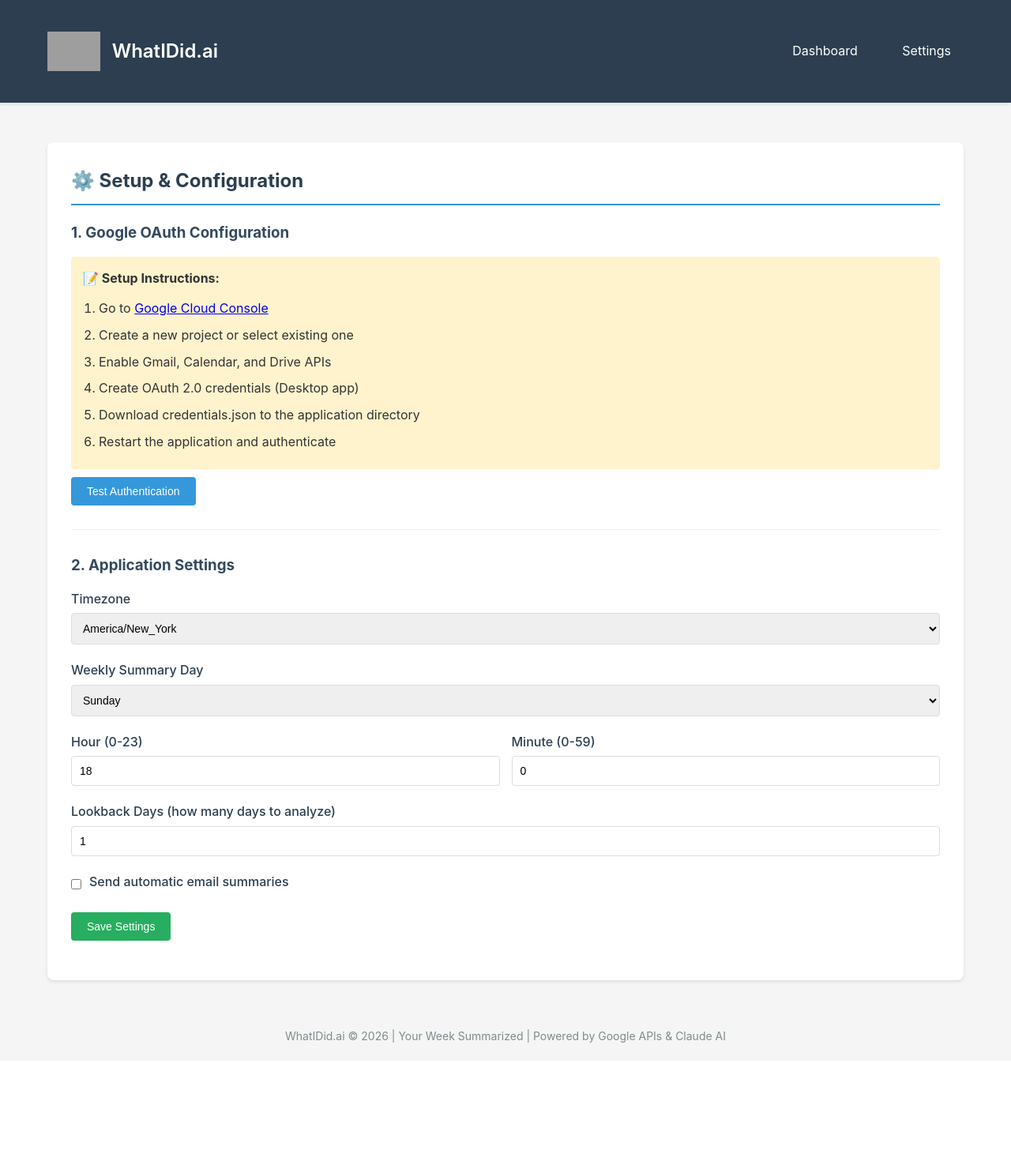
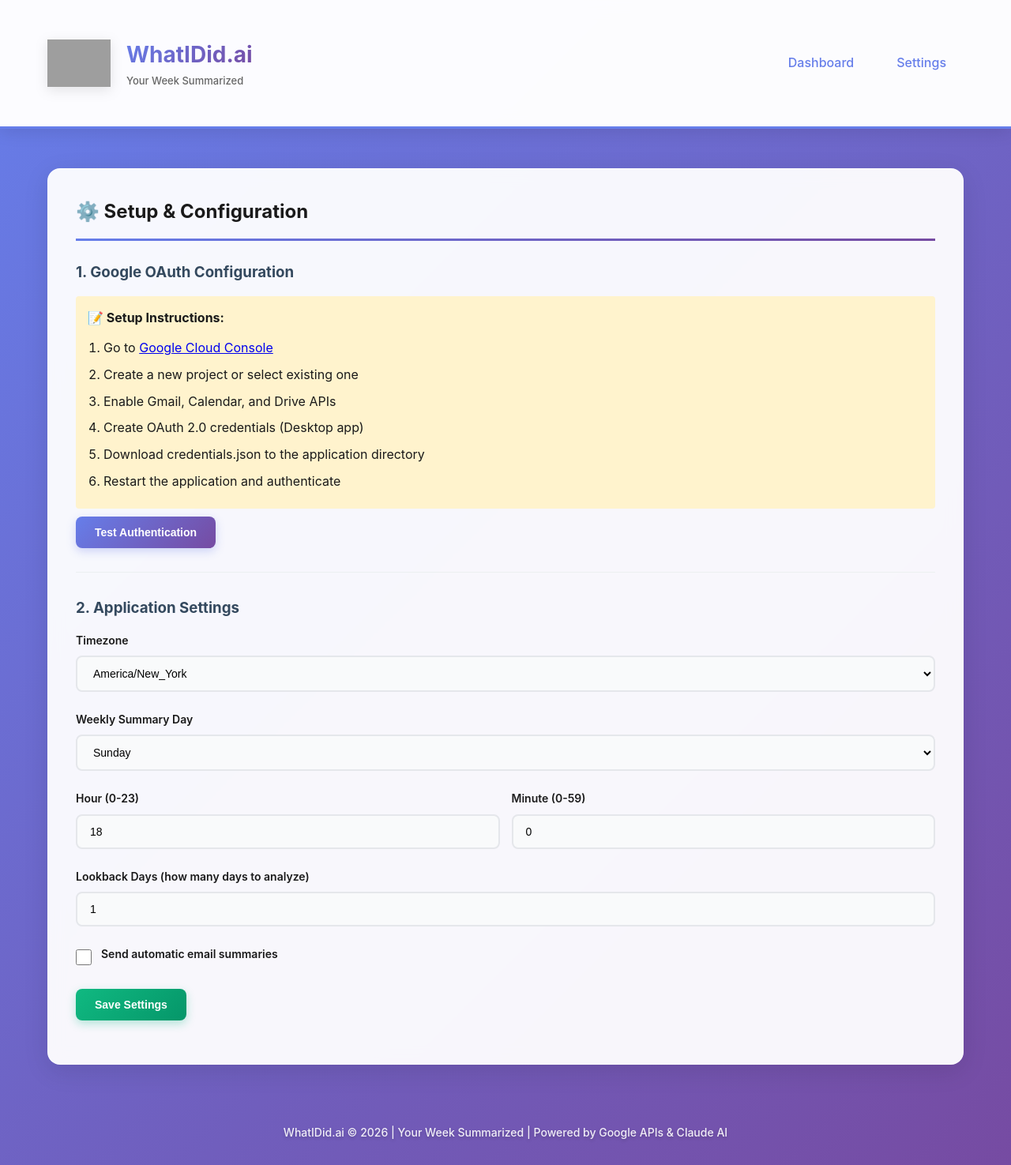
Before and after one commit to GitHubBlossom/WID, a Flask app: page /setup in a window 1280 px wide. Shown: the whole page at 79% size. Before the commit the page ends 1320 px from the top, so only its background shows below. Run offline with Flask 3, Linux system fonts and the light colour scheme; grey boxes are pictures that could not be loaded.

Commit message:
Modernize UI with professional design and larger beaver icon
Design Improvements:
- Changed to use logo-icon.png (beaver mascot) at 80x80px instead of full logo
- Added gradient purple background (modern look)
- Implemented glass-morphism design with backdrop blur
- Added smooth animations and hover effects
- Modernized color scheme with gradients throughout

UI Enhancements:
- Larger, more prominent beaver logo in header
- Added tagline "Your Week Summarized" under brand name
- Gradient text for brand name
- Cards with hover lift effect and better shadows
- Modern button styles with gradients
- Improved form inputs with focus states
- Animated flash messages
- Better spacing and typography

The beaver icon now has a playful hover animation (scale + rotate)
Overall design is more professional and engaging

https://claude.ai/code/session_01GShpKcZgQd4ajALMHMz2xe

```diff
--- a/templates/base.html
+++ b/templates/base.html
@@ -14,8 +14,9 @@
         body {
             font-family: -apple-system, BlinkMacSystemFont, 'Segoe UI', Roboto, 'Helvetica Neue', Arial, sans-serif;
             line-height: 1.6;
-            color: #333;
-            background-color: #f5f5f5;
+            color: #1a1a1a;
+            background: linear-gradient(135deg, #667eea 0%, #764ba2 100%);
+            min-height: 100vh;
         }
 
         .container {
@@ -25,11 +26,13 @@
         }
 
         header {
-            background-color: #2c3e50;
-            color: white;
+            background: rgba(255, 255, 255, 0.98);
+            backdrop-filter: blur(10px);
+            color: #1a1a1a;
             padding: 20px 0;
             margin-bottom: 30px;
-            box-shadow: 0 2px 4px rgba(0,0,0,0.1);
+            box-shadow: 0 4px 20px rgba(0, 0, 0, 0.1);
+            border-bottom: 3px solid #667eea;
         }
 
         header .container {
@@ -38,22 +41,61 @@
             align-items: center;
         }
 
-        header h1 {
-            font-size: 24px;
-            font-weight: 600;
+        .logo-section {
+            display: flex;
+            align-items: center;
+            gap: 20px;
+        }
+
+        .logo-section img {
+            height: 80px;
+            width: 80px;
+            object-fit: contain;
+            filter: drop-shadow(0 4px 8px rgba(0, 0, 0, 0.1));
+            transition: transform 0.3s ease;
+        }
+
+        .logo-section img:hover {
+            transform: scale(1.05) rotate(5deg);
+        }
+
+        .brand-text h1 {
+            font-size: 28px;
+            font-weight: 700;
+            background: linear-gradient(135deg, #667eea 0%, #764ba2 100%);
+            -webkit-background-clip: text;
+            -webkit-text-fill-color: transparent;
+            background-clip: text;
+            margin: 0;
+        }
+
+        .brand-text p {
+            font-size: 13px;
+            color: #666;
+            margin: 0;
+            font-weight: 500;
+        }
+
+        nav {
+            display: flex;
+            gap: 10px;
         }
 
         nav a {
-            color: white;
+            color: #667eea;
             text-decoration: none;
-            margin-left: 20px;
-            padding: 8px 16px;
-            border-radius: 4px;
-            transition: background-color 0.2s;
+            padding: 10px 20px;
+            border-radius: 8px;
+            transition: all 0.3s ease;
+            font-weight: 500;
+            border: 2px solid transparent;
         }
 
         nav a:hover {
-            background-color: rgba(255,255,255,0.1);
+            background: linear-gradient(135deg, #667eea 0%, #764ba2 100%);
+            color: white;
+            transform: translateY(-2px);
+            box-shadow: 0 4px 12px rgba(102, 126, 234, 0.4);
         }
 
         .flash-messages {
@@ -61,95 +103,130 @@
         }
 
         .flash {
-            padding: 15px 20px;
-            border-radius: 4px;
-            margin-bottom: 10px;
+            padding: 16px 24px;
+            border-radius: 12px;
+            margin-bottom: 12px;
+            font-weight: 500;
+            animation: slideIn 0.3s ease;
+            box-shadow: 0 4px 12px rgba(0, 0, 0, 0.1);
+        }
+
+        @keyframes slideIn {
+            from {
+                opacity: 0;
+                transform: translateY(-10px);
+            }
+            to {
+                opacity: 1;
+                transform: translateY(0);
+            }
         }
 
         .flash.success {
-            background-color: #d4edda;
+            background: linear-gradient(135deg, #d4edda 0%, #c3e6cb 100%);
             color: #155724;
-            border: 1px solid #c3e6cb;
+            border-left: 4px solid #28a745;
         }
 
         .flash.error {
-            background-color: #f8d7da;
+            background: linear-gradient(135deg, #f8d7da 0%, #f5c6cb 100%);
             color: #721c24;
-            border: 1px solid #f5c6cb;
+            border-left: 4px solid #dc3545;
         }
 
         .card {
-            background-color: white;
-            border-radius: 8px;
-            padding: 30px;
-            margin-bottom: 20px;
-            box-shadow: 0 2px 4px rgba(0,0,0,0.1);
+            background: rgba(255, 255, 255, 0.95);
+            backdrop-filter: blur(10px);
+            border-radius: 16px;
+            padding: 35px;
+            margin-bottom: 25px;
+            box-shadow: 0 8px 32px rgba(0, 0, 0, 0.1);
+            border: 1px solid rgba(255, 255, 255, 0.3);
+            transition: transform 0.3s ease, box-shadow 0.3s ease;
+        }
+
+        .card:hover {
+            transform: translateY(-5px);
+            box-shadow: 0 12px 40px rgba(0, 0, 0, 0.15);
         }
 
         .card h2 {
-            color: #2c3e50;
-            margin-bottom: 20px;
-            padding-bottom: 10px;
-            border-bottom: 2px solid #3498db;
+            color: #1a1a1a;
+            margin-bottom: 25px;
+            padding-bottom: 15px;
+            border-bottom: 3px solid;
+            border-image: linear-gradient(90deg, #667eea 0%, #764ba2 100%) 1;
+            font-weight: 700;
+            font-size: 24px;
         }
 
         .btn {
             display: inline-block;
-            padding: 10px 20px;
-            background-color: #3498db;
+            padding: 12px 24px;
+            background: linear-gradient(135deg, #667eea 0%, #764ba2 100%);
             color: white;
             text-decoration: none;
-            border-radius: 4px;
+            border-radius: 8px;
             border: none;
             cursor: pointer;
             font-size: 14px;
-            transition: background-color 0.2s;
+            font-weight: 600;
+            transition: all 0.3s ease;
+            box-shadow: 0 4px 12px rgba(102, 126, 234, 0.3);
         }
 
         .btn:hover {
-            background-color: #2980b9;
+            transform: translateY(-2px);
+            box-shadow: 0 6px 20px rgba(102, 126, 234, 0.4);
         }
 
         .btn-success {
-            background-color: #27ae60;
+            background: linear-gradient(135deg, #10b981 0%, #059669 100%);
+            box-shadow: 0 4px 12px rgba(16, 185, 129, 0.3);
         }
 
         .btn-success:hover {
-            background-color: #229954;
+            box-shadow: 0 6px 20px rgba(16, 185, 129, 0.4);
         }
 
         .btn-secondary {
-            background-color: #95a5a6;
+            background: linear-gradient(135deg, #6b7280 0%, #4b5563 100%);
+            box-shadow: 0 4px 12px rgba(107, 114, 128, 0.3);
         }
 
         .btn-secondary:hover {
-            background-color: #7f8c8d;
+            box-shadow: 0 6px 20px rgba(107, 114, 128, 0.4);
         }
 
         .form-group {
-            margin-bottom: 20px;
+            margin-bottom: 24px;
         }
 
         .form-group label {
             display: block;
-            margin-bottom: 5px;
-            font-weight: 500;
-            color: #2c3e50;
+            margin-bottom: 8px;
+            font-weight: 600;
+            color: #1a1a1a;
+            font-size: 14px;
         }
 
         .form-group input,
         .form-group select {
             width: 100%;
-            padding: 10px;
-            border: 1px solid #ddd;
-            border-radius: 4px;
+            padding: 12px 16px;
+            border: 2px solid #e5e7eb;
+            border-radius: 8px;
             font-size: 14px;
+            transition: all 0.3s ease;
+            background-color: #f9fafb;
         }
 
         .form-group input:focus,
         .form-group select:focus {
             outline: none;
-            border-color: #3498db;
+            border-color: #667eea;
+            background-color: white;
+            box-shadow: 0 0 0 3px rgba(102, 126, 234, 0.1);
         }
 
         .checkbox-group {
@@ -159,14 +236,19 @@
 
         .checkbox-group input[type="checkbox"] {
             width: auto;
-            margin-right: 10px;
+            margin-right: 12px;
+            width: 20px;
+            height: 20px;
+            cursor: pointer;
         }
 
         footer {
             text-align: center;
-            padding: 20px;
-            color: #7f8c8d;
+            padding: 30px 20px;
+            color: rgba(255, 255, 255, 0.9);
             font-size: 14px;
+            font-weight: 500;
+            text-shadow: 0 2px 4px rgba(0, 0, 0, 0.2);
         }
     </style>
     {% block extra_css %}{% endblock %}
@@ -174,9 +256,12 @@
 <body>
     <header>
         <div class="container">
-            <div style="display: flex; align-items: center; gap: 15px;">
-                <img src="{{ url_for('static', filename='img/logo-full.png') }}" alt="WhatIDid.ai" style="height: 50px;" onerror="this.style.display='none'">
-                <h1 style="margin: 0;">WhatIDid.ai</h1>
+            <div class="logo-section">
+                <img src="{{ url_for('static', filename='img/logo-icon.png') }}" alt="WhatIDid.ai Beaver" onerror="this.style.display='none'">
+                <div class="brand-text">
+                    <h1>WhatIDid.ai</h1>
+                    <p>Your Week Summarized</p>
+                </div>
             </div>
             <nav>
                 <a href="{{ url_for('index') }}">Dashboard</a>
```
Also changed, not shown: static/img/README.md.
